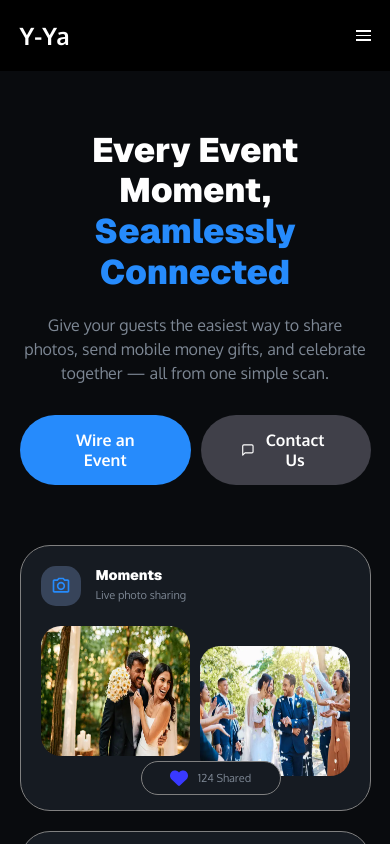
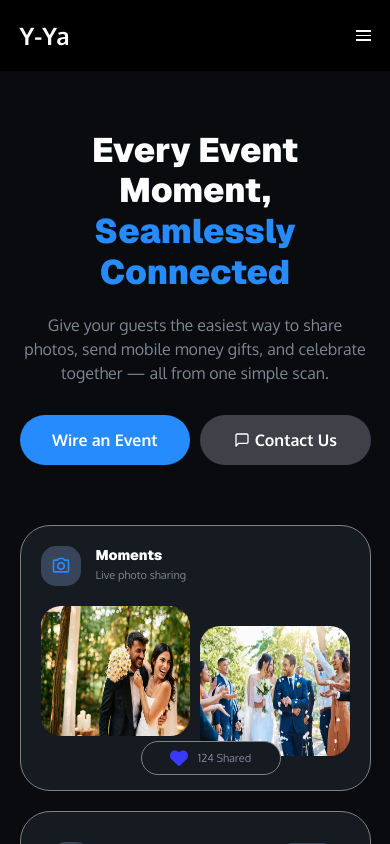
Before and after one commit to Sumally007/wedding-app, a React (Vite) app: page / in a window 390 px wide. Shown: the top 844 px of the page. Built offline with nearby package versions, Linux system fonts and the light colour scheme.

Commit message:
making some changes to the header buttons

```diff
--- a/src/Components/Header/Header.css
+++ b/src/Components/Header/Header.css
@@ -54,6 +54,8 @@
 
     @media (max-width:480px) {
         margin-bottom: 60px;
+        width: 100%;
+        justify-content: space-between;
     }
 }
 
@@ -67,6 +69,11 @@
     color: #fff;
     font-size: 16px;
     font-weight: 700;
+
+    @media (max-width:480px) {
+        width: 100%;
+        padding: 15px 20px;
+    }
 }
 
 .header-sect .buttons-container .btn-icon {
@@ -77,6 +84,10 @@
     gap: 5px;
     font-weight: 700;
     font-size: 16px;
+
+    @media (max-width:480px) {
+        justify-content: center;
+    }
 }
 
 .contribution-container {
```
